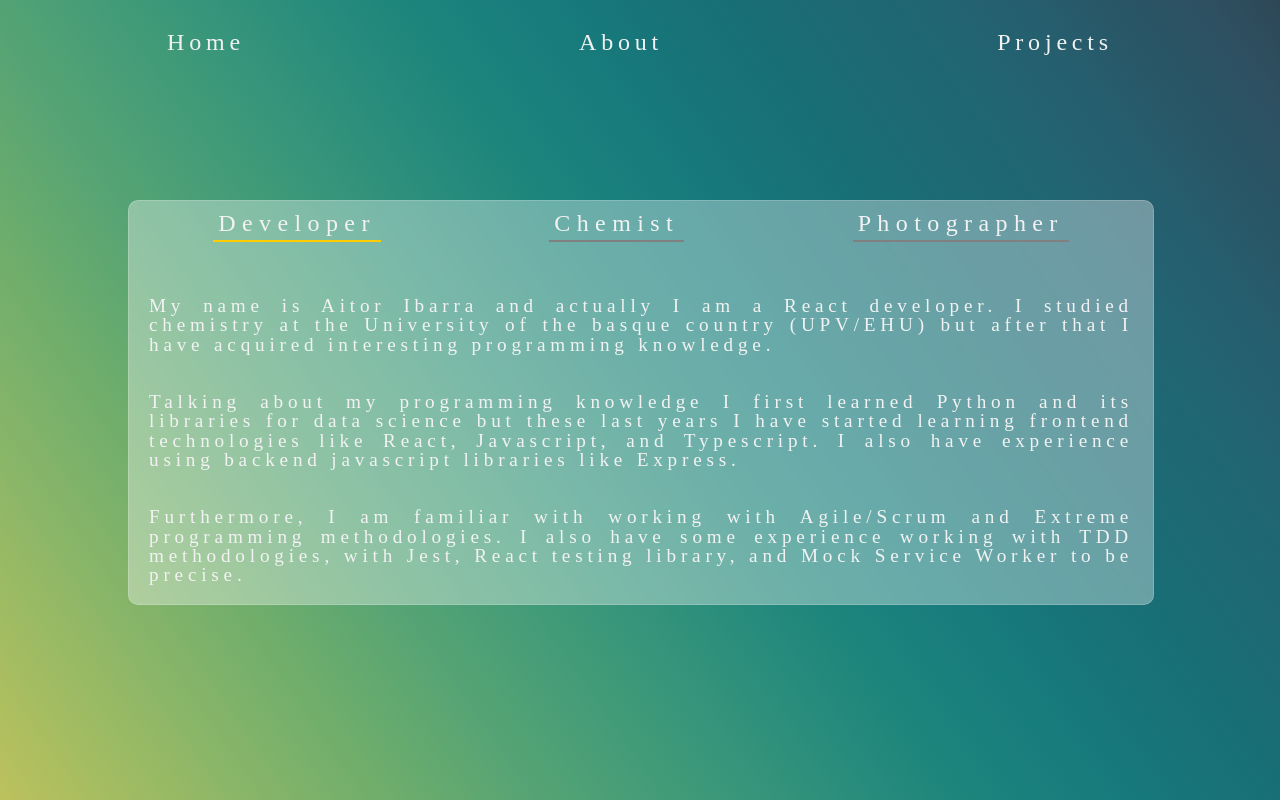
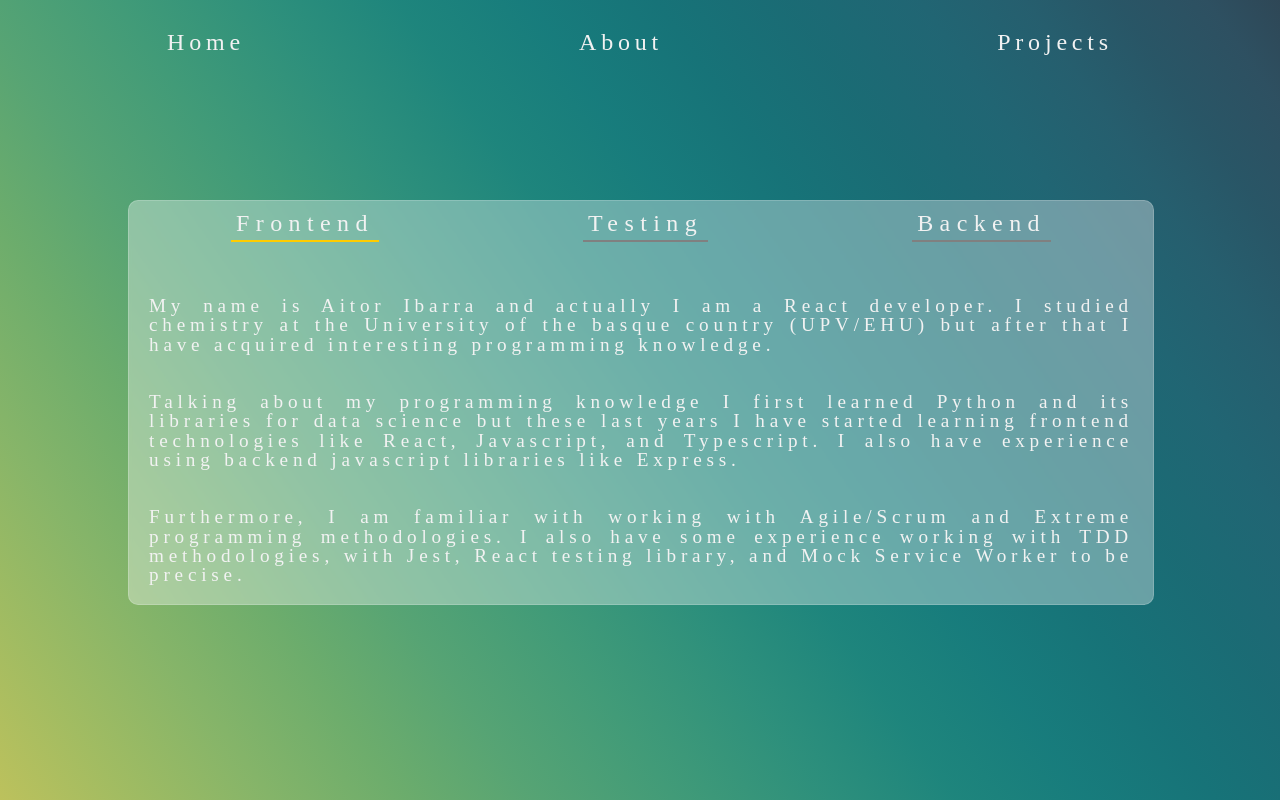
Before and after one commit to aitor-i/aitoribarra, a React (Create React App) app: page /about in a window 1280 px wide. Built offline with nearby package versions, Linux system fonts and the light colour scheme.

Commit message:
UPDATE - About test

```diff
--- a/src/media/text/aboutText.ts
+++ b/src/media/text/aboutText.ts
@@ -20,4 +20,8 @@ Furthermore, I am familiar with working with Agile/Scrum and Extreme programming
   I hope that in a recent future I will have enough time and photos to make a proper gallery in this page. So stay tuned.
 
   `,
+
+  frontend: ``,
+  testing: ``,
+  backend: ``,
 };
--- a/src/views/About/About.tsx
+++ b/src/views/About/About.tsx
@@ -21,11 +21,11 @@ const About = () => {
 
           <div className="tab-container">
             <TabView
-              tab1="Developer"
+              tab1="Frontend"
               text1={aboutText.developer}
-              tab2="Chemist"
+              tab2="Testing"
               text2={aboutText.chemist}
-              tab3="Photographer"
+              tab3="Backend"
               text3={aboutText.photographer}
             />
           </div>
```
